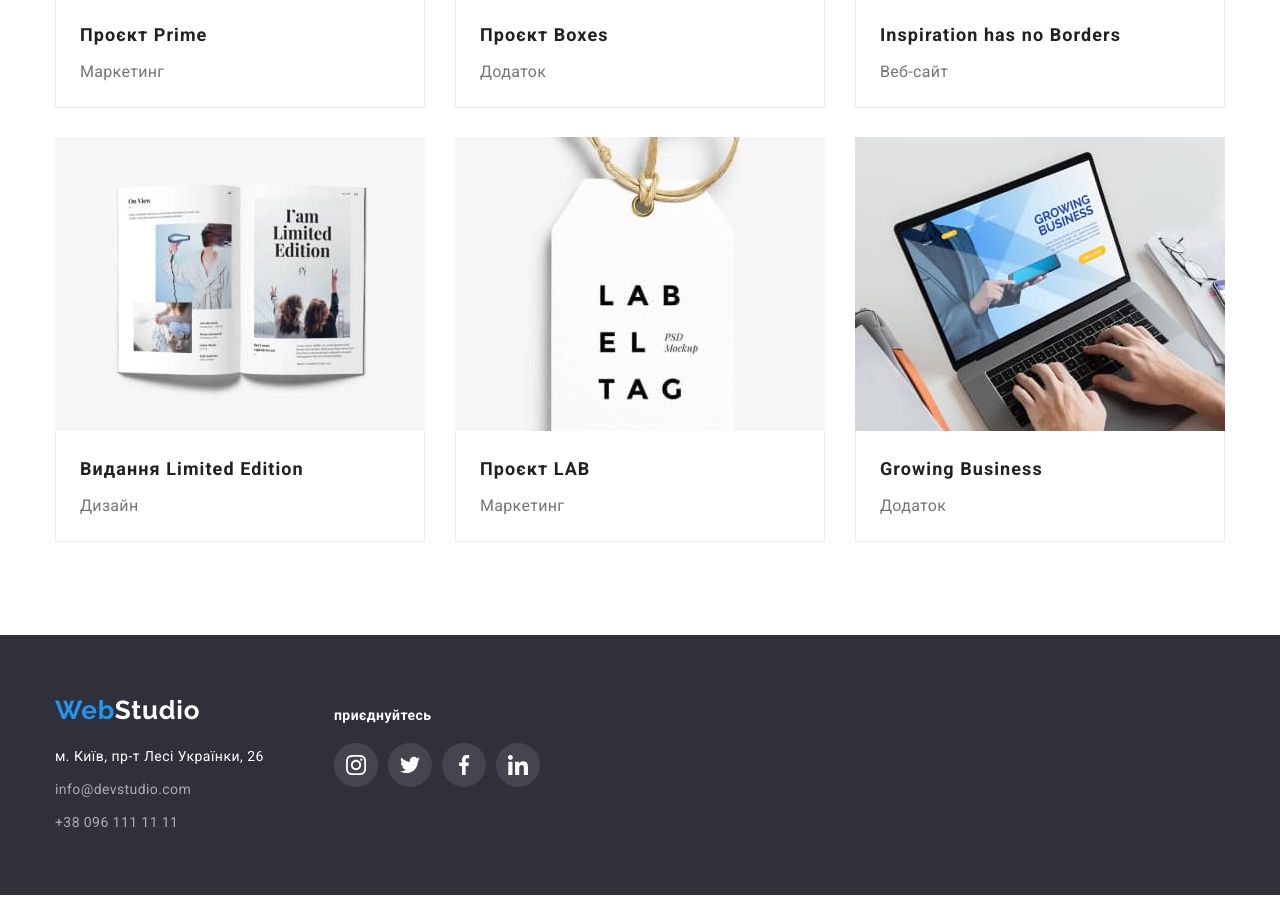
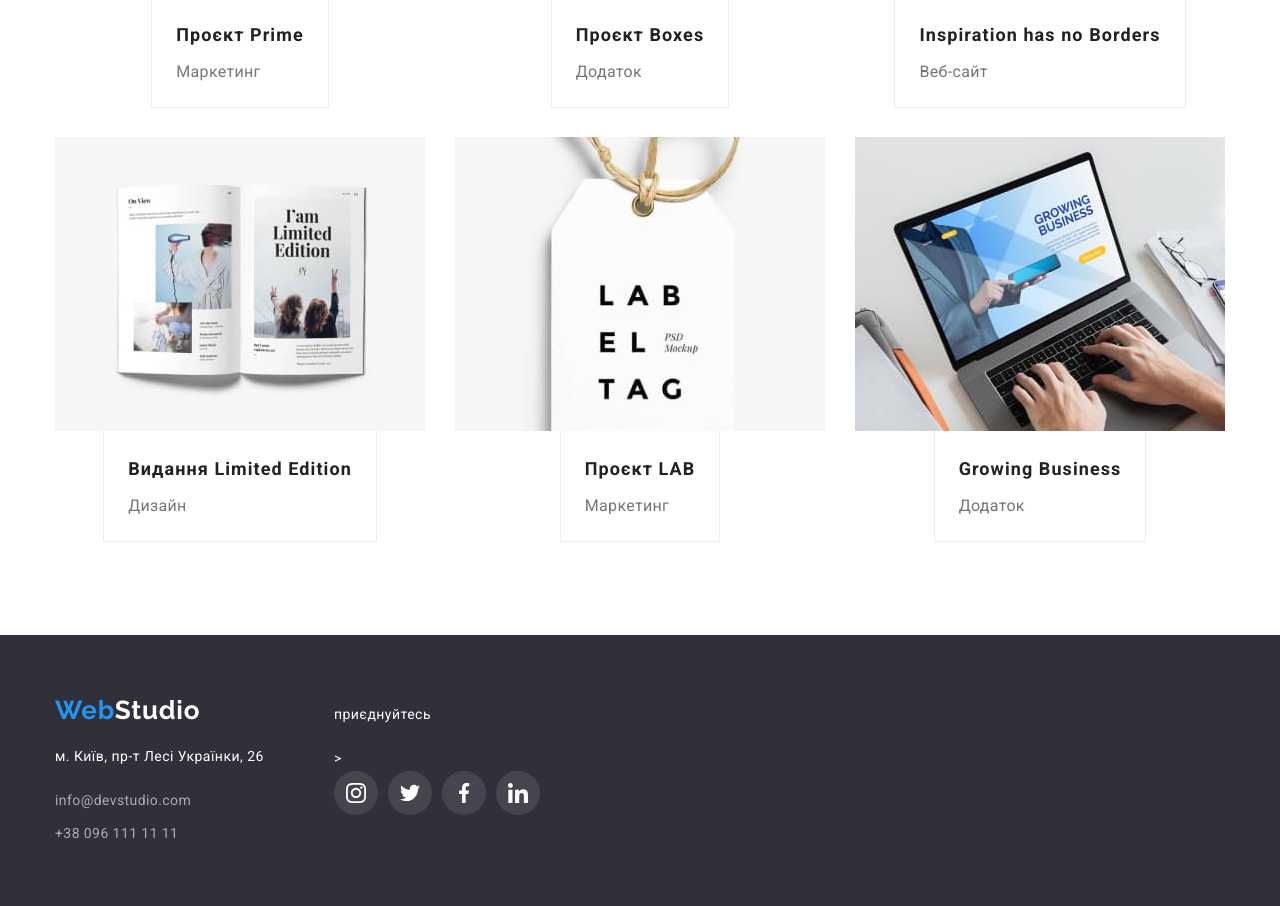
Before and after one commit to YaremiyNazar/goit-makup-hw-04, a plain HTML site: page portfolio.html in a window 1280 px wide. Shown: the part 997-1903 px from the top of the page. Drawn offline with nearby package versions, Linux system fonts and the light colour scheme.

Commit message:
доопрацювання

```diff
--- a/css/styles.css
+++ b/css/styles.css
@@ -73,6 +73,7 @@ p {
 .envelope-icon {
     fill: currentColor;
     margin-right: 10px;
+    align-items: center;
 }
 
 .current,
@@ -87,6 +88,7 @@ p {
     font-size: 14px;
     font-weight: 500;
     Line-height: 1.17;
+
 }
 
 .header-container {
@@ -411,7 +413,8 @@ h2 {
 
 /* .portfolio-link  */
 
-.shadow {
+.portfolio-link {
+    display: block;
     text-decoration: none;
     color: inherit;
     width: 370px;
@@ -419,8 +422,8 @@ h2 {
     align-items: center;
     justify-items: center;
 }
-.shadow:hover,
-.shadow:focus {
+.portfolio-link:hover,
+.portfolio-link:focus {
     box-shadow: 0px 1px 1px rgba(0, 0, 0, 0.12),
             0px 4px 4px rgba(0, 0, 0, 0.06),
             1px 4px 6px rgba(0, 0, 0, 0.16);
@@ -470,6 +473,7 @@ h2 {
     Line-height: 1.7;
     font-style: normal;
     color: #FFFFFF;
+    padding: 60px 0;
 }
 
 .footer-contact__link {
@@ -509,24 +513,15 @@ h2 {
 
 .footer-block {
     display: flex;
+    align-items: baseline;
 }
 
 .footer-social {
     margin-left: 70px;
 }
 
-.footer-title {
+.footer-text {
     margin-bottom: 20px;
-}
-
-.footer-contact {
-    padding-top: 60px;
-    padding-bottom: 60px;
-}
-
-.footer-social {
-    padding-top: 72px;
-    padding-bottom: 100px;
 }
 
 .footer-social-link {
--- a/portfolio.html
+++ b/portfolio.html
@@ -74,7 +74,6 @@
           <!-- Секція з картками-портфоліо(width-370; jpg) -->
           <ul class="list portfolio">
             <li class="portfolio-item">
-              <div class="shadow">
               <a class="link portfolio-link" href="">
                 <img
                   class="portfolio-image"
@@ -87,10 +86,8 @@
                   <p class="portfolio-text">Веб-сайт</p>
                 </div>
               </a>
-              </div>
             </li>
             <li class="portfolio-item">
-              <div class="shadow">
               <a class="link portfolio-link" href="">
                 <img
                   class="portfolio-image"
@@ -103,10 +100,8 @@
                   <p class="portfolio-text">Дизайн</p>
                 </div>
               </a>
-              </div>
             </li>
             <li class="portfolio-item">
-              <div class="shadow">
               <a class="link portfolio-link" href="">
                 <img
                   class="portfolio-image"
@@ -119,10 +114,8 @@
                   <p class="portfolio-text">Додаток</p>
                 </div>
               </a>
-              </div>
             </li>
             <li class="portfolio-item">
-              <div class="shadow">
               <a class="link portfolio-link" href="">
                 <img
                   class="portfolio-image"
@@ -135,7 +128,6 @@
                   <p class="portfolio-text">Маркетинг</p>
                 </div>
               </a>
-              </div>
             </li>
             <li class="portfolio-item">
               <div class="shadow">
@@ -154,7 +146,6 @@
               </div>
             </li>
             <li class="portfolio-item">
-              <div class="shadow">
               <a class="link portfolio-link" href="">
                 <img
                   class="portfolio-image"
@@ -167,10 +158,8 @@
                   <p class="portfolio-text">Веб-сайт</p>
                 </div>
               </a>
-              </div>
             </li>
             <li class="portfolio-item">
-              <div class="shadow">
               <a class="link portfolio-link" href="">
                 <img
                   class="portfolio-image"
@@ -183,10 +172,8 @@
                   <p class="portfolio-text">Дизайн</p>
                 </div>
               </a>
-              </div>
             </li>
             <li class="portfolio-item">
-              <div class="shadow">
               <a class="link portfolio-link" href="">
                 <img
                   class="portfolio-image"
@@ -199,10 +186,8 @@
                   <p class="portfolio-text">Маркетинг</p>
                 </div>
               </a>
-              </div>
             </li>
             <li class="portfolio-item">
-              <div class="shadow">
               <a class="link portfolio-link" href="">
                 <img
                   class="portfolio-image"
@@ -215,7 +200,6 @@
                   <p class="portfolio-text">Додаток</p>
                 </div>
               </a>
-              </div>
             </li>
           </ul>
         </div>
@@ -235,7 +219,7 @@
           </address>
         </div>
         <div class="footer-social">
-          <h3 class="footer-title">приєднуйтесь</h3>
+          <p class="footer-text"> приєднуйтесь</p>>
           <ul class="list footer-social-list">
             <li class="social-item">
               <a
```
Lines whose indentation alone changed are shown as unchanged.
